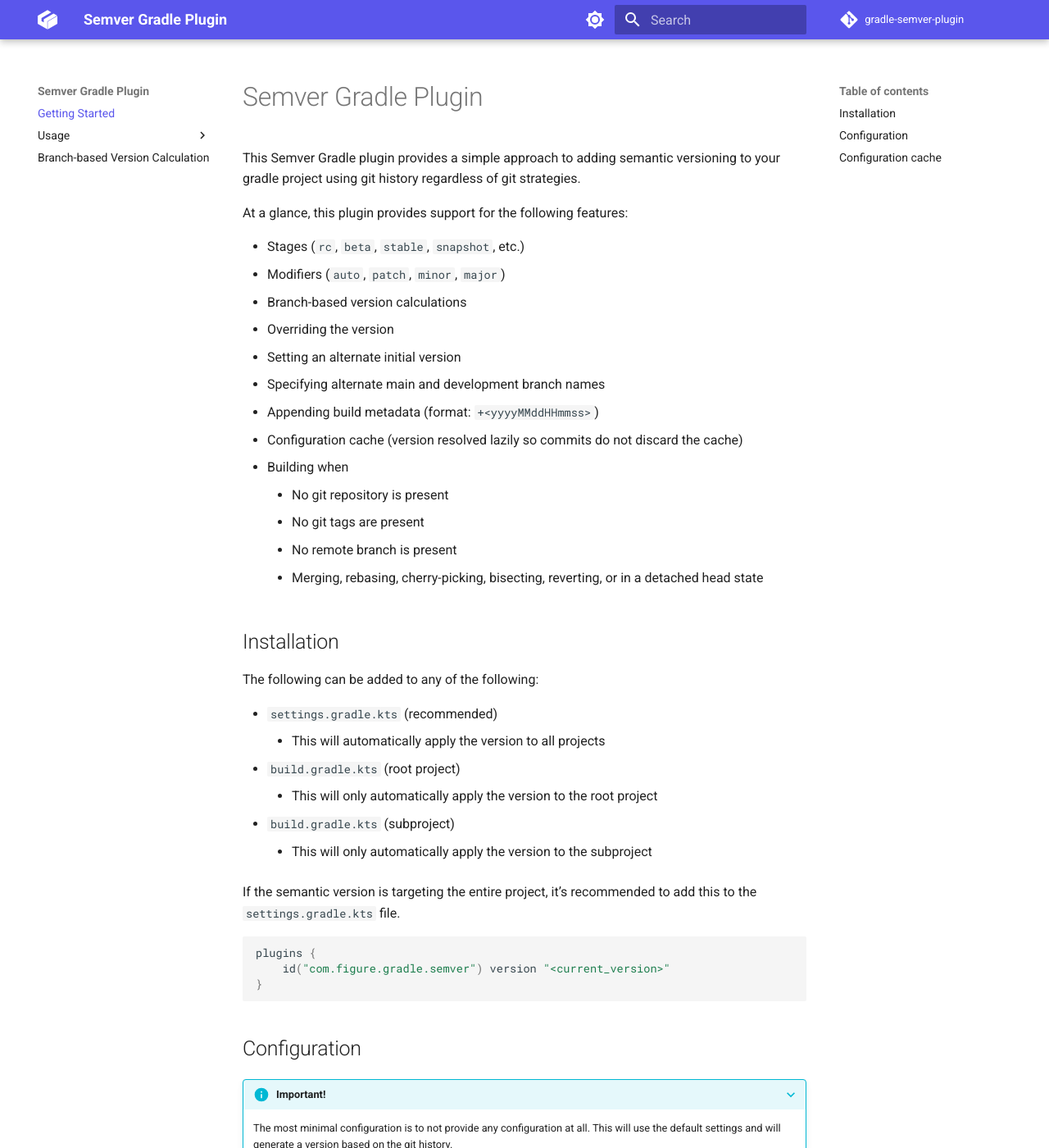
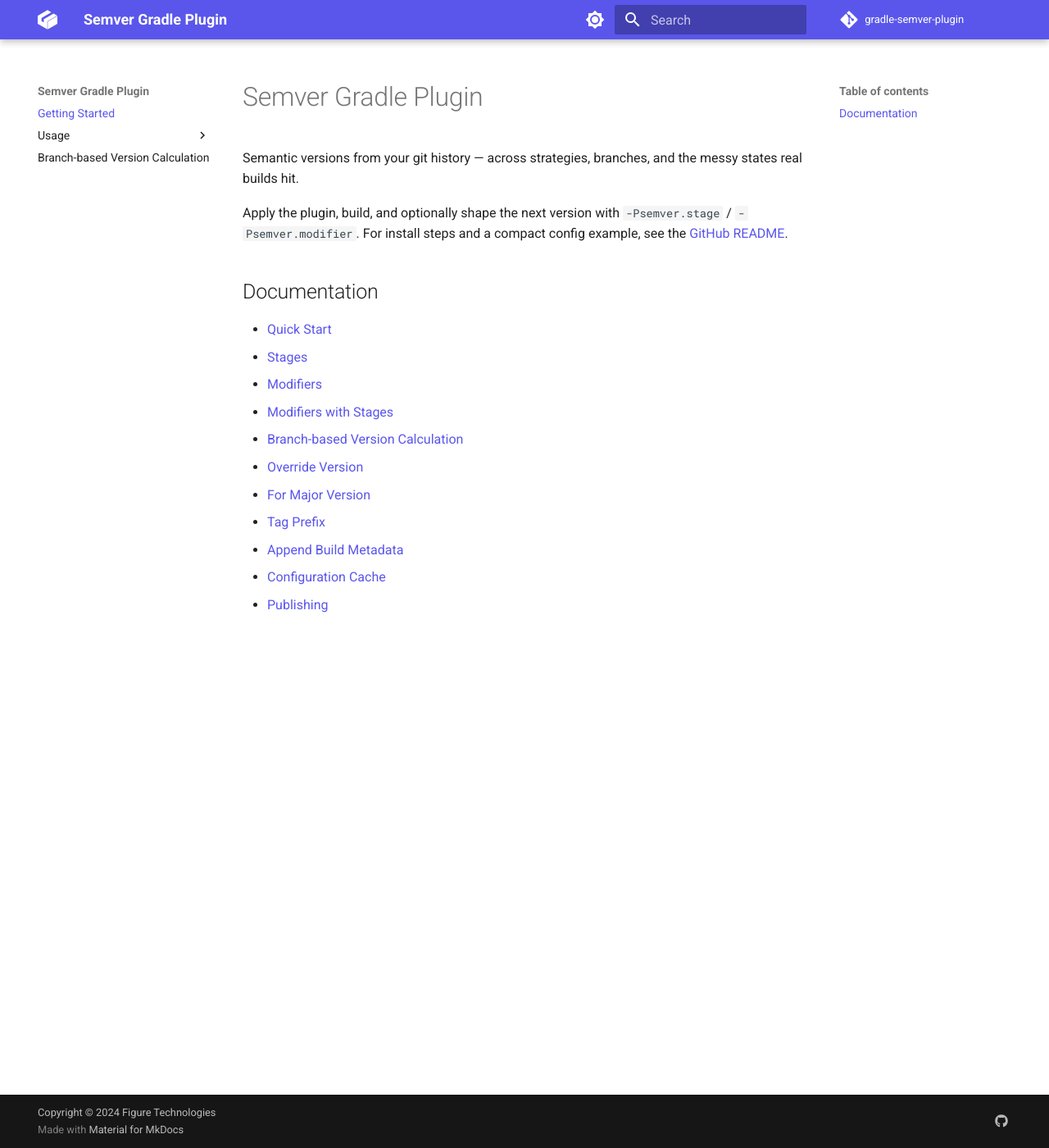
Before and after one commit to FigureTechnologies/gradle-semver-plugin, an MkDocs documentation site: the page built from docs/index.md, in a window 1280 px wide and 1400 px high. Shown: the whole window at 82% size. Built offline with MkDocs 1.6.1 and Material for MkDocs 9.7.7, drawn with Linux system fonts in a browser that asks for light colours; comment, search, counter and statistics services are not loaded; some of the changed text lies outside the part shown.

Commit message:
docs: rewrite README as consumer get-started guide
Tighten the landing page and turn the docs index into a hub so developers can install and bump versions quickly without wading through duplicate reference material.

````diff
--- a/docs/index.md
+++ b/docs/index.md
@@ -1,84 +1,19 @@
 # Semver Gradle Plugin
 
-This Semver Gradle plugin provides a simple approach to
-adding semantic versioning to your gradle project using git
-history regardless of git strategies.
+Semantic versions from your git history — across strategies, branches, and the messy states real builds hit.
 
-At a glance, this plugin provides support for the following features:
+Apply the plugin, build, and optionally shape the next version with `-Psemver.stage` / `-Psemver.modifier`. For install steps and a compact config example, see the [GitHub README](https://github.com/figuretechnologies/gradle-semver-plugin#readme).
 
-- Stages (`rc`, `beta`, `stable`, `snapshot`, etc.)
-- Modifiers (`auto`, `patch`, `minor`, `major`)
-- Branch-based version calculations
-- Overriding the version
-- Setting an alternate initial version
-- Specifying alternate main and development branch names
-- Appending build metadata (format: `+<yyyyMMddHHmmss>`)
-- Configuration cache (version resolved lazily so commits do not discard the cache)
-- Building when
-    - No git repository is present
-    - No git tags are present
-    - No remote branch is present
-    - Merging, rebasing, cherry-picking, bisecting, reverting, or in a detached
-      head state
+## Documentation
 
-## Installation
-
-The following can be added to any of the following:
-
-- `settings.gradle.kts` (recommended)
-    - This will automatically apply the version to all projects
-- `build.gradle.kts` (root project)
-    - This will only automatically apply the version to the root project
-- `build.gradle.kts` (subproject)
-    - This will only automatically apply the version to the subproject
-
-If the semantic version is targeting the entire project, it's recommended to add
-this to the `settings.gradle.kts` file.
-
-```kotlin
-plugins {
-    id("com.figure.gradle.semver") version "<current_version>"
-}
-```
-
-## Configuration
-
-???+ info "Important!"
-    The most minimal configuration is to not provide any configuration at all. This
-    will use the default settings and will generate a version based on the git
-    history.
-
-    However, configurations exist to allow for more control over the versioning
-    calculation process.
-
-```kotlin
-// For older versions of gradle, you may need to import the configuration method
-import com.figure.gradle.semver.semver
-
-// This is purely for example purposes
-semver {
-    // Default: `settings.settingsDir`
-    rootProjectDir = settingsDir.parent
-
-    // Default: `0.0.0` (first build will generate `0.0.1`)
-    initialVersion = "1.0.0"
-
-    // No "default", but the plugin will search in order for:
-    // `main`, `master
-    mainBranch = "trunk"
-
-    // No "default", but the plugin will search in order for:
-    // `develop`, `devel`, `dev`
-    developmentBranch = "development"
-
-    // Default: `never`
-    // Options: `never`, `always`, `locally`
-    appendBuildMetadata = "locally"
-}
-```
-
-## Configuration cache
-
-See [Configuration cache](configuration-cache.md) for how lazy versioning works
-with Gradle's configuration cache, and when reading `project.version` during
-configuration will invalidate the cache.
+- [Quick Start](quick-start.md)
+- [Stages](stages.md)
+- [Modifiers](modifiers.md)
+- [Modifiers with Stages](modifiers-with-stages.md)
+- [Branch-based Version Calculation](branch-based-version-calculation.md)
+- [Override Version](override-version.md)
+- [For Major Version](for-major-version.md)
+- [Tag Prefix](tag-prefix.md)
+- [Append Build Metadata](append-build-metadata.md)
+- [Configuration Cache](configuration-cache.md)
+- [Publishing](publishing.md)
````
Also changed, not shown: README.md (+32 -60 lines).
